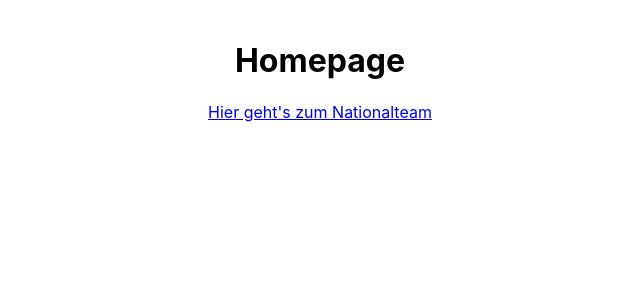
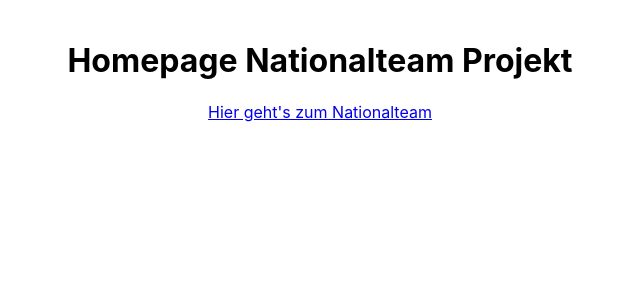
Before and after one commit to FBW-W21-d03/nationalteam-frontend, a React (Create React App) app: page / in a window 1280 px wide. Shown: the top 300 px of the page, without its empty margins (320-960 px from the left). Built offline with nearby package versions, Linux system fonts and the light colour scheme.

Commit message:
change text App.js

```diff
--- a/src/App.js
+++ b/src/App.js
@@ -5,7 +5,7 @@ import { Link } from "react-router-dom";
 function App() {
   return (
     <div className="App">
-      <h1>Homepage</h1>
+      <h1>Homepage Nationalteam Projekt</h1>
       <Link to="/nationalteam">Hier geht's zum Nationalteam</Link>
     </div>
   );
```
